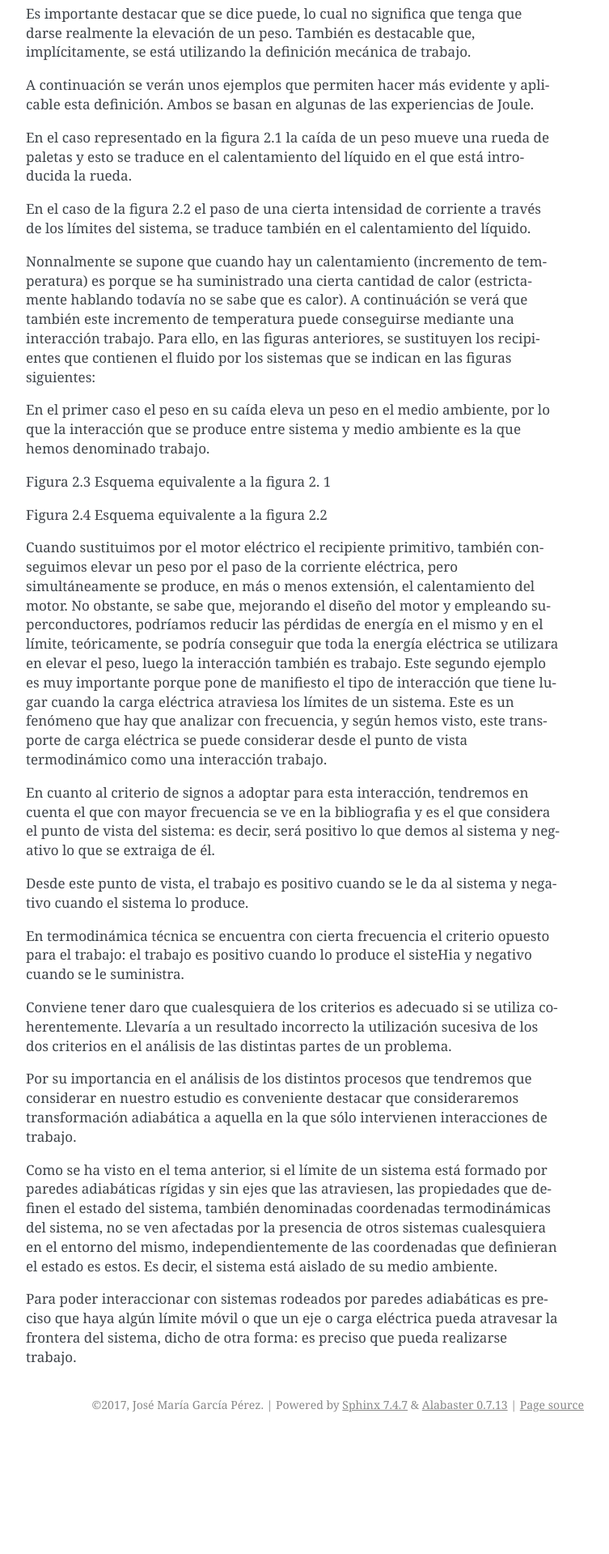
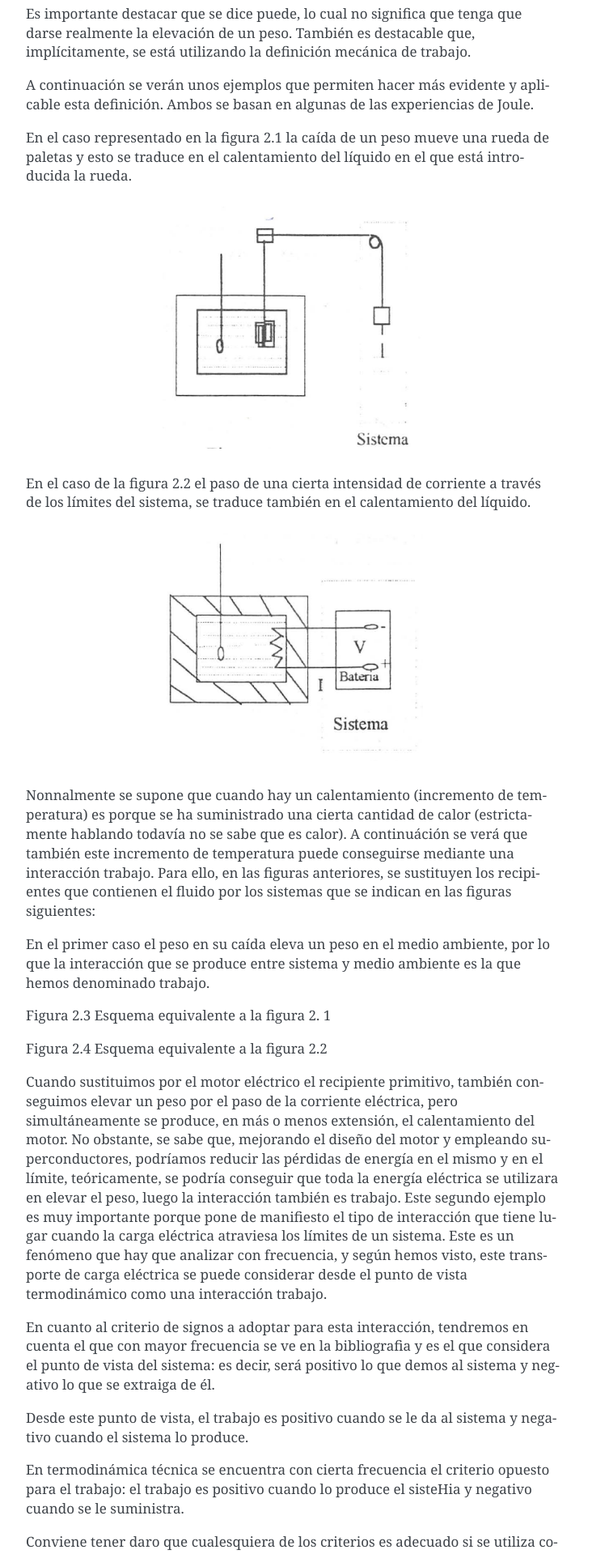
Before and after one commit to mantielero/termodinamica, a Sphinx documentation site: the page built from source/primer_principio_trabajo_procesos_adiabaticos.rst, in a window 1280 px wide. Shown: the part 688-2607 px from the top of the page at 81% size, without its empty margins (388-1141 px from the left). Built offline with Sphinx 7.4.7, drawn with Linux system fonts in a browser that asks for light colours; pages that are not in the unit, such as notebooks, are missing from menus; before the commit the page ends 2462 px from its top, so only the background shows below that.

Commit message:
Update primer_principio_trabajo_procesos_adiabaticos.rst

```diff
--- a/source/primer_principio_trabajo_procesos_adiabaticos.rst
+++ b/source/primer_principio_trabajo_procesos_adiabaticos.rst
@@ -30,8 +30,15 @@ definición. Ambos se basan en algunas de las experiencias de Joule.
 En el caso representado en la figura 2.1 la caída de un peso mueve una rueda de paletas
 y esto se traduce en el calentamiento del líquido en el que está introducida la rueda.
 
+
+.. figure:: ./img/fig2_1.png
+   :width: 50%
+
 En el caso de la figura 2.2 el paso de una cierta intensidad de corriente a través de los
 límites del sistema, se traduce también en el calentamiento del líquido.
+
+.. figure:: ./img/fig2_2.png
+   :width: 50%
 
 Nonnalmente se supone que cuando hay un calentamiento (incremento de temperatura)
 es porque se ha suministrado una cierta cantidad de calor (estrictamente hablando todavía
```
